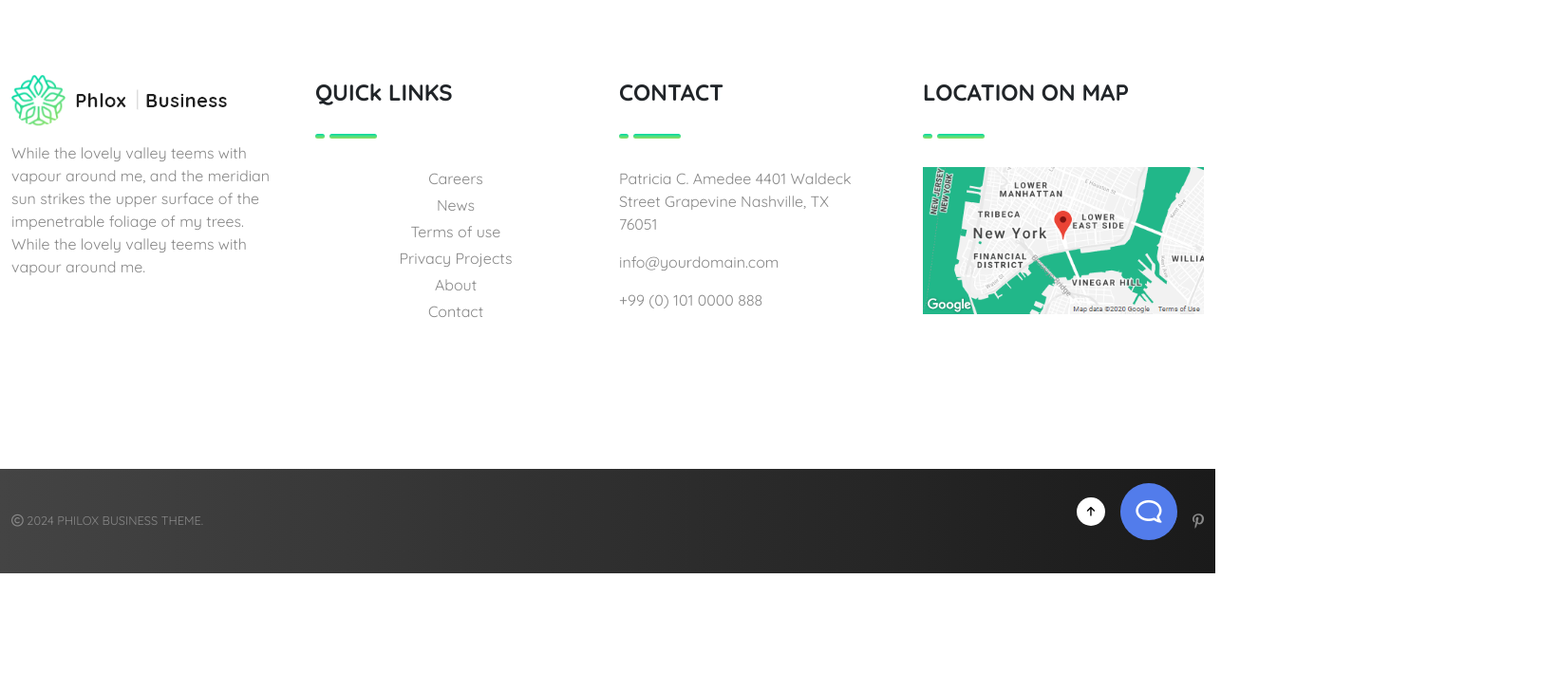
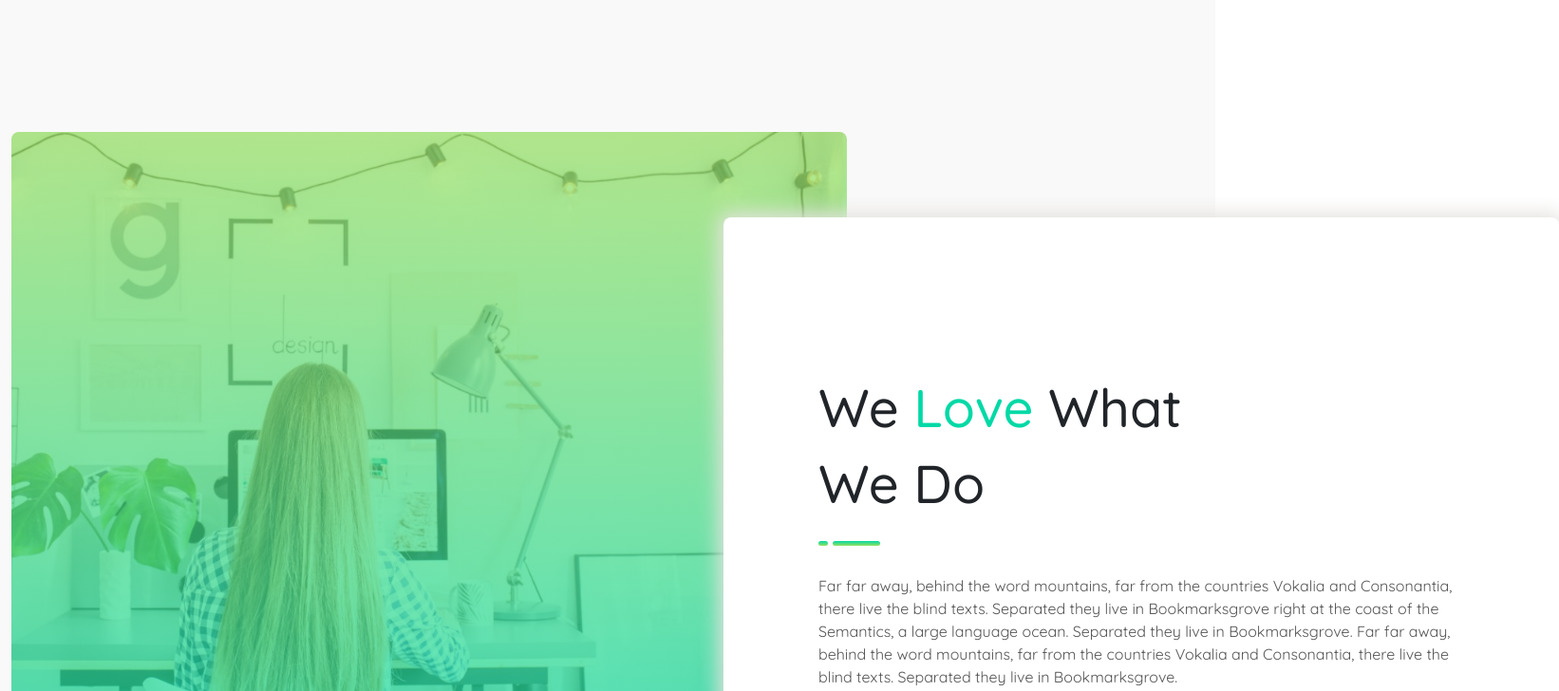
Before and after one commit to alessandrodamato/proj-html-vuejs, a Vue app: page / in a window 1280 px wide. Shown: the part 6060-6788 px from the top of the page at 95% size, 1642 px wide, since content can reach past the window. Before the commit the page ends 6664 px from the top, so only its background shows below. Built offline with nearby package versions, Linux system fonts and the light colour scheme.

Commit message:
[fix] DoubleLine

```diff
--- a/src/components/Footer.vue
+++ b/src/components/Footer.vue
@@ -1,9 +1,9 @@
 <script>
 import { footer } from '../data/db';
-import DobuleLine from './partials/DobuleLine.vue';
+import DoubleLine from './partials/DoubleLine.vue';
   export default {
     components:{
-      DobuleLine
+      DoubleLine
     },
 
     data(){
@@ -42,7 +42,7 @@ import DobuleLine from './partials/DobuleLine.vue';
 
             <h4 class="mt-1 mb-3">QUICk LINKS</h4>
 
-            <DobuleLine class="mb-4" />
+            <DoubleLine class="mb-4" />
 
             <ul class="text-center">
               <li v-for="(link, index) in footer.links" :key="index" class="mt-1">
@@ -56,7 +56,7 @@ import DobuleLine from './partials/DobuleLine.vue';
 
             <h4 class="mt-1 mb-3">CONTACT</h4>
 
-            <DobuleLine class="mb-4" />
+            <DoubleLine class="mb-4" />
 
             <p class="pe-5">{{ footer.contact.address }}</p>
             <p>{{ footer.contact.email }}</p>
@@ -68,7 +68,7 @@ import DobuleLine from './partials/DobuleLine.vue';
 
             <h4 class="mt-1 mb-3">LOCATION ON MAP</h4>
 
-            <DobuleLine class="mb-4" />
+            <DoubleLine class="mb-4" />
 
             <img src="/img/map.png" alt="Map" class="img-fluid">
 
--- a/src/components/Main.vue
+++ b/src/components/Main.vue
@@ -1,14 +1,14 @@
 <script>
 import { main } from '../data/db';
 import Jumbotron from './partials/Jumbotron.vue'
-import DobuleLine from './partials/DobuleLine.vue';
+import DoubleLine from './partials/DoubleLine.vue';
 import WhiteCard from './partials/WhiteCard.vue';
 import Button from './partials/Button.vue';
 import ProjectCard from './partials/ProjectCard.vue';
   export default {
     components:{
       Jumbotron,
-      DobuleLine,
+      DoubleLine,
       Button,
       WhiteCard,
       ProjectCard
@@ -40,7 +40,7 @@ import ProjectCard from './partials/ProjectCard.vue';
 
             <h2 class="text-capitalize mb-4 mt-5">we are here to make your <span>website</span> look more <span>elegant</span> and stylish!</h2>
 
-            <DobuleLine class="mb-5" />
+            <DoubleLine class="mb-5" />
 
             <Button content="view all" />
 
@@ -105,7 +105,7 @@ import ProjectCard from './partials/ProjectCard.vue';
 
             <h2 class="mb-2 mt-5">learn more about our <span>missions</span></h2>
 
-            <DobuleLine class="mb-3" />
+            <DoubleLine class="mb-3" />
 
             <p class="mb-5">
               Far far away, behind the word mountains, far from the countries Vokalia and Consonantia, there live the blind texts. Separated they live in Bookmarksgrove right at the coast of the Semantics, a large language ocean. Separated they live in Bookmarksgrove.
@@ -130,11 +130,11 @@ import ProjectCard from './partials/ProjectCard.vue';
 
           <div class="col-6">
 
-            <DobuleLine class="mb-4" />
+            <DoubleLine class="mb-4" />
 
             <h2 class="mb-4">Our recent <span>web designs</span>  & some examples of past <span>projects</span></h2>
 
-            <DobuleLine />
+            <DoubleLine />
 
           </div>
 
@@ -168,6 +168,48 @@ import ProjectCard from './partials/ProjectCard.vue';
             <Button content="Read More" />
 
           </div>
+
+        </div>
+
+      </div>
+
+    </section>
+
+    <section id="plans">
+
+      <div class="ad_container container-fluid">
+
+        <div class="row">
+
+          <div class="col-12">
+
+            <div class="position-relative">
+
+              <div class="stats position-relative overflow-hidden rounded-3">
+
+                <img src="../assets/img/person-with-long-curly-hair-PZ99QM2-2x.jpg" alt="Stats" class="img-fluid w-100 h-100">
+
+                <div class="stats-layer position-absolute top-0 start-0 w-100 h-100"></div>
+
+              </div>
+
+              <div class="love rounded-3 position-absolute">
+
+                <h2 class="text-capitalize">we <span>love</span> what we do</h2>
+
+                <DoubleLine class="mb-4" />
+
+                <p>
+                  Far far away, behind the word mountains, far from the countries Vokalia and Consonantia, there live the blind texts. Separated they live in Bookmarksgrove right at the coast of the Semantics, a large language ocean. Separated they live in Bookmarksgrove. Far far away, behind the word mountains, far from the countries Vokalia and Consonantia, there live the blind texts. Separated they live in Bookmarksgrove.
+                </p>
+
+              </div>
+
+            </div>
+
+          </div>
+
+          <div class="col-12"></div>
 
         </div>
 
@@ -213,8 +255,32 @@ import ProjectCard from './partials/ProjectCard.vue';
       }
   }
 
-  #projects{
-
+  #plans{
+    background-color: $lg-1;
+    padding: 210px 0 230px;
+    .stats, .love{
+      width: 880px;
+      height: 730px;
+    }
+    .stats{
+      img{
+        object-fit: cover;
+        object-position: right
+      }
+      .stats-layer{
+        @include gradient(top, rgba($bg-green, .7), rgba(#96e060, .7));
+      }
+    }
+    .love{
+      background-color: $fill-white;
+      box-shadow: 0 0 20px 5px $lg-3;
+      padding: 160px 100px;
+      top: 90px;
+      left: 750px;
+      h2{
+        padding-right: 200px;
+      }
+    }
   }
 
 </style>
--- a/src/components/partials/Jumbotron.vue
+++ b/src/components/partials/Jumbotron.vue
@@ -1,9 +1,9 @@
 <script>
-import DobuleLine from './DobuleLine.vue'
+import DoubleLine from './DoubleLine.vue'
 import Button from './Button.vue'
   export default {
     components:{
-      DobuleLine,
+      DoubleLine,
       Button
     }
   }
@@ -25,7 +25,7 @@ import Button from './Button.vue'
 
             <h1 class="fw-bold mb-5">Focus on Your <span class="text-green">Business</span></h1>
 
-            <DobuleLine class="mb-5" />
+            <DoubleLine class="mb-5" />
 
             <p class="w-75 mb-95">
               Far far away, behind the word mountains, far from the countries Vokalia and Consonantia, there live the blind texts. Separated they live in Bookmarksgrove right at the coast of the Semantics, a large language ocean. Separated they live in Bookmarksgrove.
```
Also changed, not shown: src/components/partials/DoubleLine.vue (renamed from src/components/partials/DobuleLine.vue).
